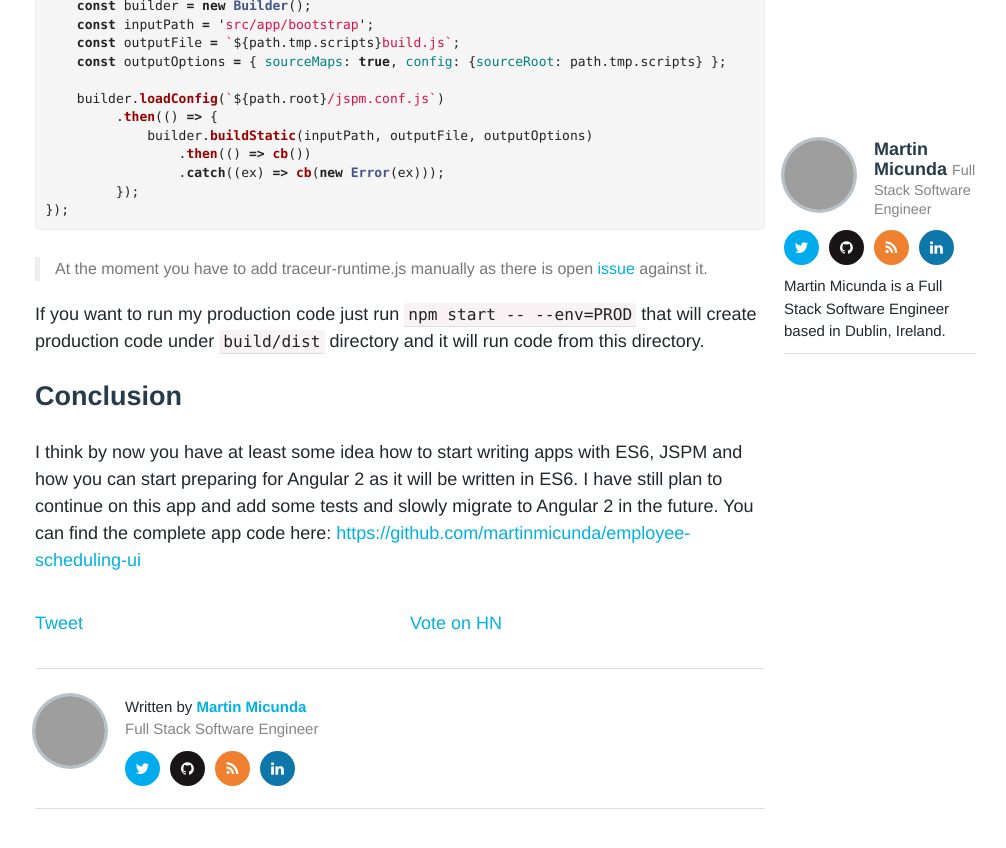
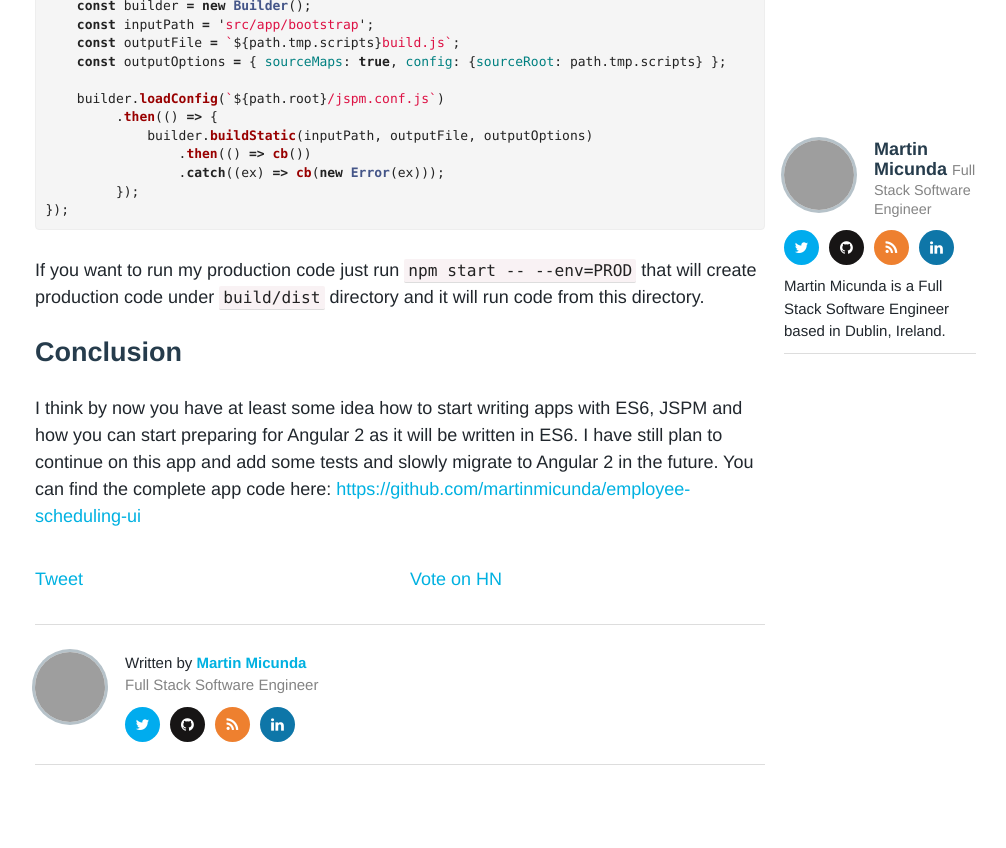
Before and after one commit to martinmicunda/martinmicunda.github.io, a Jekyll site: the page built from _posts/2015-02-09-how-to-start-writing-apps-with-es6-angular-1x-and-jspm.md, in a window 1280 px wide and 900 px high, scrolled down 6168 px, cut to the strip 0-848 px from the top of the window. Shown: the whole strip, without its empty margins (240-1246 px from the left). Built offline with Jekyll 4.4.1, drawn with Linux system fonts in a browser that asks for light colours; nearby versions of some CDN libraries; Markdown is read by kramdown in place of the engine named in the settings; comment, search, counter and statistics services are not loaded; grey boxes are pictures that could not be loaded.

Commit message:
remove fixed error link

```diff
--- a/_posts/2015-02-09-how-to-start-writing-apps-with-es6-angular-1x-and-jspm.md
+++ b/_posts/2015-02-09-how-to-start-writing-apps-with-es6-angular-1x-and-jspm.md
@@ -221,7 +221,6 @@ gulp.task('bundle', 'Create JS production bundle', ['jshint'], function (cb) {
          });
 });
 {% endhighlight %}
-> At the moment you have to add  traceur-runtime.js manually as there is open [issue](https://github.com/systemjs/builder/issues/46) against it.
 
 If you want to run my production code just run `npm start -- --env=PROD` that will create production code under `build/dist` directory and it will run code from this directory.
 
```
